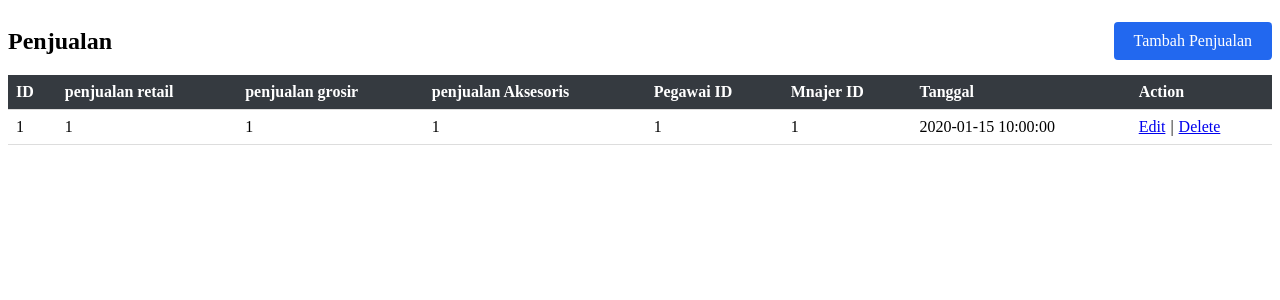
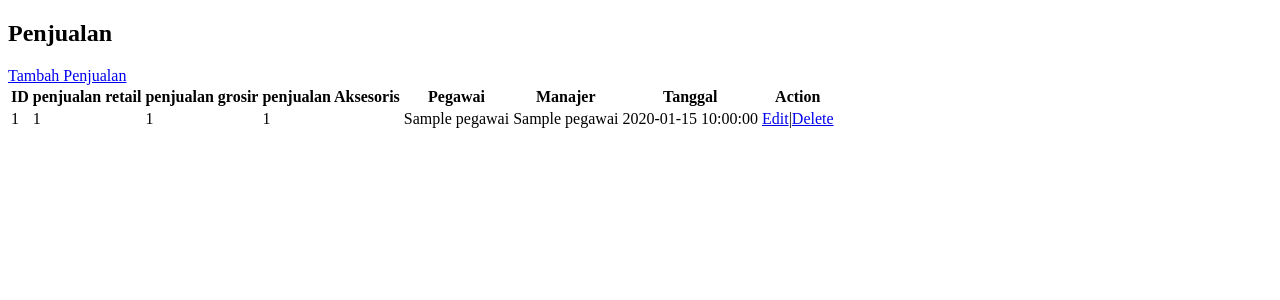
Before and after one commit to PBLHADAH/accounting_web, a PHP site: page /transaksi_penjualan/Table_penjualan.php in a window 1280 px wide. Shown: the top 300 px of the page. Run offline with PHP 8.4, Linux system fonts and the light colour scheme; tables that the repository leaves empty hold one stand-in row (values such as "Sample post").

Commit message:
lupa push

```diff
--- a/transaksi_penjualan/Table_penjualan.php
+++ b/transaksi_penjualan/Table_penjualan.php
@@ -1,7 +1,10 @@
 <?php
 require_once "../koneksi.php";
 
-$sql = "SELECT * FROM transaksi_penjualan";
+$sql = "SELECT tp.*, p1.nama AS nama_pegawai, p2.nama AS nama_manajer
+        FROM transaksi_penjualan tp
+        INNER JOIN pegawai p1 ON tp.pegawai_id_pegawai = p1.id_pegawai
+        INNER JOIN pegawai p2 ON tp.pegawai_id_manajer = p2.id_pegawai";
 $result = $conn->query($sql);
 ?>
 
@@ -10,62 +13,15 @@ $result = $conn->query($sql);
 <head>
     <title>Penjualan</title>
     <style>
-		table {
-			border-collapse: collapse;
-			width: 100%;
-		}
-		th, td {
-			padding: 8px;
-			text-align: left;
-			border-bottom: 1px solid #ddd;
-		}
-		tr:hover {
-			background-color: #f5f5f5;
-		}
-		th {
-			background-color: #353A40;
-			color: white;
-		}
-    .add-link {
-            display: inline-block;
-            padding: 10px 20px;
-            background-color: #1d54bf;
-            color: white;
-            text-decoration: none;
-            border-radius: 4px;
-        }
-        .add-link:hover {
-            background-color: #1d54bf;
-        }
-        /* Style untuk judul dan tautan */
-        .header-container {
-            display: flex;
-            align-items: center;
-            justify-content: space-between;
-        }
-        .add-link {
-            display: inline-block;
-            padding: 10px 20px;
-            background-color: #2268EF;
-            color: white;
-            text-decoration: none;
-            border-radius: 4px;
-        }
-        .add-link:hover {
-            background-color: #1d54bf;
-        }
-        /* Style untuk judul dan tautan */
-        .header-container {
-            display: flex;
-            align-items: center;
-            justify-content: space-between;
-        }
-        .action-separator {
-            margin: 0 5px;
-        }
-	</style>
+        /* CSS styles */
+
+        /* ... */
+
+    </style>
 </head>
 <body>
+    <!-- HTML content -->
+
     <div class="header-container">
         <h2>Penjualan</h2>
         <a href="create_penjualan.php" class="add-link">Tambah Penjualan</a>
@@ -77,8 +33,8 @@ $result = $conn->query($sql);
                 <th>penjualan retail</th>
                 <th>penjualan grosir</th>
                 <th>penjualan Aksesoris</th>
-                <th>Pegawai ID</th>
-                <th>Mnajer ID</th>
+                <th>Pegawai</th>
+                <th>Manajer</th>
                 <th>Tanggal</th>
                 <th>Action</th>
             </tr>
@@ -91,8 +47,8 @@ $result = $conn->query($sql);
                 echo "<td>" . $row['penjualan_retail'] . "</td>";
                 echo "<td>" . $row['penjualan_grosir'] . "</td>";
                 echo "<td>" . $row['penjualan_aksesoris'] . "</td>";
-                echo "<td>" . $row['pegawai_id_pegawai'] . "</td>";
-                echo "<td>" . $row['pegawai_id_manajer'] . "</td>";
+                echo "<td>" . $row['nama_pegawai'] . "</td>";
+                echo "<td>" . $row['nama_manajer'] . "</td>";
                 echo "<td>" . $row['tanggal'] . "</td>";
                 echo "<td>";
                 echo "<a href=\"update_penjualan.php?id_transaksi=" . $row['id_transaksi_penjualan'] . "\">Edit</a>";
@@ -101,10 +57,12 @@ $result = $conn->query($sql);
                 echo "</td>";
                 echo "</tr>";
             }
-
             ?>
         </tbody>
     </table>
+
+    <!-- ... -->
+
 </body>
 </html>
 
```
Also changed, not shown: transaksi_penjualan/update_penjualan.php (+3 -5 lines).
